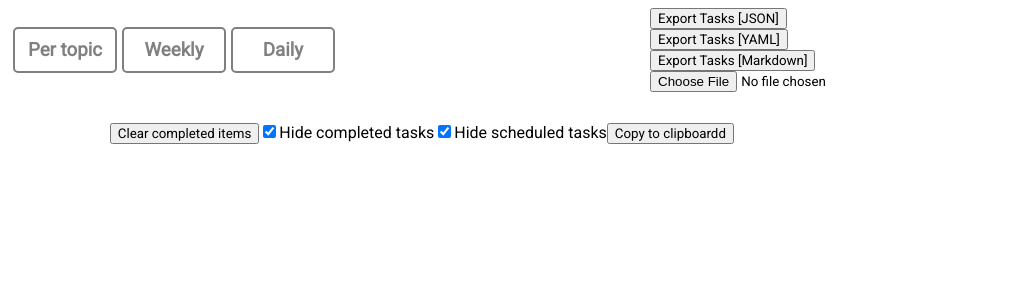
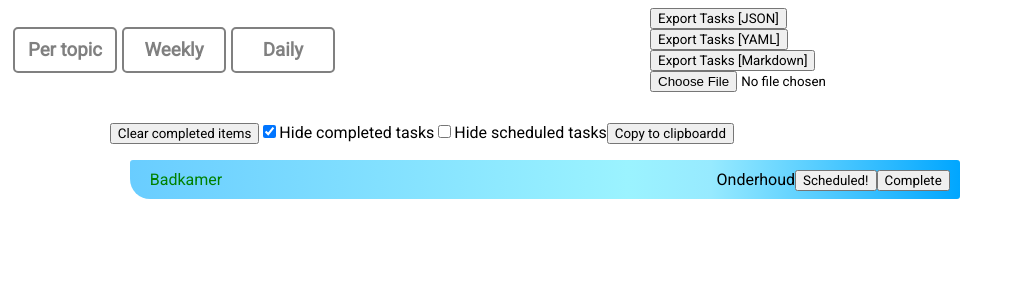
Before and after one commit to ElmoreV/TaskPlanner_javareact, a React (Create React App) app: page / in a window 1280 px wide. Both pictures are taken after a click on the element "Weekly". Shown: the top 300 px of the page, without its empty margins (0-1010 px from the left). Built offline with nearby package versions, Linux system fonts and the light colour scheme.

Commit message:
Now shows scheduled items in the planned list as default. Updated annoyances list

```diff
--- a/src/PlannedList.js
+++ b/src/PlannedList.js
@@ -12,7 +12,7 @@ const PlannedList = (props) => {
     const { tasks, setTasks, topics, setTopics } = props;
 
     const [hideCompletedItems, setHideCompletedItems] = useState(true)
-    const [hideScheduledItems, setHideScheduledItems] = useState(true)
+    const [hideScheduledItems, setHideScheduledItems] = useState(false)
     const onHideCompletedItemsChange = () => {
         setHideCompletedItems(!hideCompletedItems)
     }
```
Also changed, not shown: Erger.txt.
